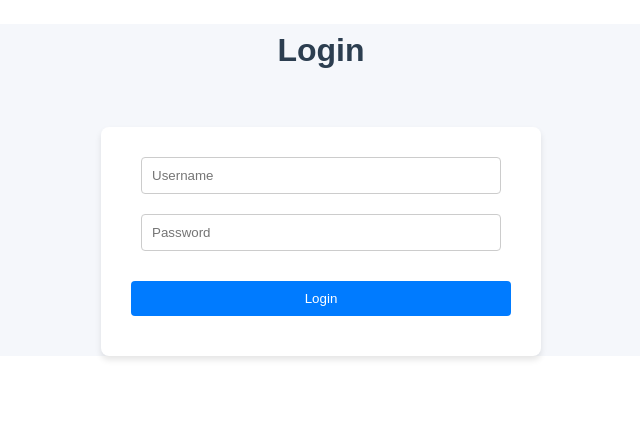
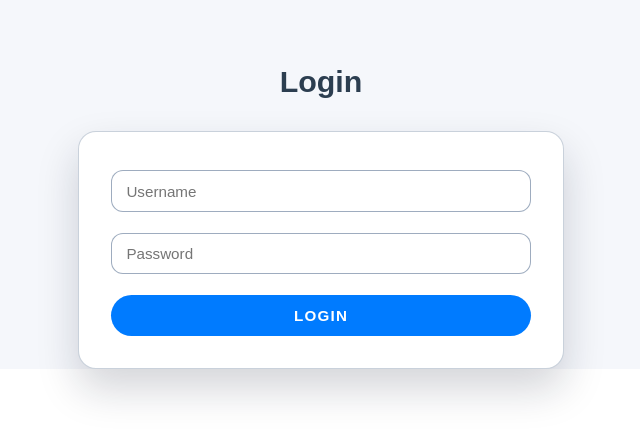
Before and after one commit to AndrewObwocha/UniNotes, a React (Vite) app in the folder frontend/: page /login in a window 1280 px wide. Shown: the top 440 px of the page, without its empty margins (319-959 px from the left). Built offline with nearby package versions, Linux system fonts and the light colour scheme; no server answers.

Commit message:
style: change form styling

```diff
--- a/frontend/src/styles/Form.css
+++ b/frontend/src/styles/Form.css
@@ -1,63 +1,62 @@
-:root {
-    --spacing-xs: 0.25rem;
-    --spacing-sm: 0.5rem;
-    --spacing-md: 1rem;
-    --spacing-lg: 2rem;
-    --spacing-xl: 4rem;
-
-    --border-radius-base: 16px;
-    --box-shadow-base: 12px;
-
-    --color-light: white;
-    --color-neutral-bright: #007bff;
-    --color-neutral-dark: #555;
-    --color-dark: #2c3e50;
-
-    --font-family: sans-serif;
-}
-
 .form-title {
-    margin: 24px;
-    padding: var(--spacing-sm);
-    color: var(--color-dark);
-    font-size: 2rem;
-    font-weight: 800;
-    text-align: center;
+  margin: 0 auto var(--spacing-lg);
+  padding-top: var(--spacing-xl);
+  color: var(--color-dark);
+  font-size: 1.9rem;
+  font-weight: 800;
+  text-align: center;
 }
 
 .form-container {
   display: flex;
   flex-direction: column;
-  align-items: center;
+  align-items: stretch;
   justify-content: center;
-  margin: 50px auto;
-  padding: 20px;
-  border-radius: 8px;
-  box-shadow: 0 4px 6px rgba(0, 0, 0, 0.1);
-  max-width: 400px;
+  margin: 0 auto var(--spacing-xl);
+  padding: var(--spacing-lg);
+  border-radius: 18px;
+  box-shadow: 0 20px 42px rgba(15, 23, 42, 0.18);
+  max-width: 420px;
+  background-color: #ffffff;
+  border: 1px solid rgba(148, 163, 184, 0.5);
 }
 
 .form-input {
-  width: 90%;
-  padding: 10px;
-  margin: 10px 0;
-  border: 1px solid #ccc;
-  border-radius: 4px;
+  width: 100%;
+  padding: 0.7rem 0.9rem;
+  margin: 0.4rem 0 0.9rem;
+  border: 1px solid rgba(148, 163, 184, 0.9);
+  border-radius: 12px;
   box-sizing: border-box;
+  font-size: 0.95rem;
 }
 
 .form-button {
-  width: 95%;
-  padding: 10px;
-  margin: 20px 0;
-  background-color: #007bff;
-  color: white;
+  width: 100%;
+  padding: 0.75rem 1.4rem;
+  margin: 0.4rem 0 0;
+  background-color: var(--color-neutral-bright);
+  color: #ffffff;
   border: none;
-  border-radius: 4px;
+  border-radius: 999px;
   cursor: pointer;
-  transition: background-color 0.2s ease-in-out;
+  font-size: 0.95rem;
+  font-weight: 600;
+  letter-spacing: 0.08em;
+  text-transform: uppercase;
+  transition: background-color 0.18s ease-in-out, box-shadow 0.18s ease-in-out,
+    transform 0.12s ease-out;
 }
 
 .form-button:hover {
-  background-color: #0056b3;
+  background-color: #1d4ed8;
+  box-shadow: 0 14px 30px rgba(37, 99, 235, 0.45);
+  transform: translateY(-1px);
 }
+
+@media (max-width: 768px) {
+  .form-container {
+    margin: 0 var(--spacing-md) var(--spacing-xl);
+    padding: var(--spacing-md);
+  }
+}
```
